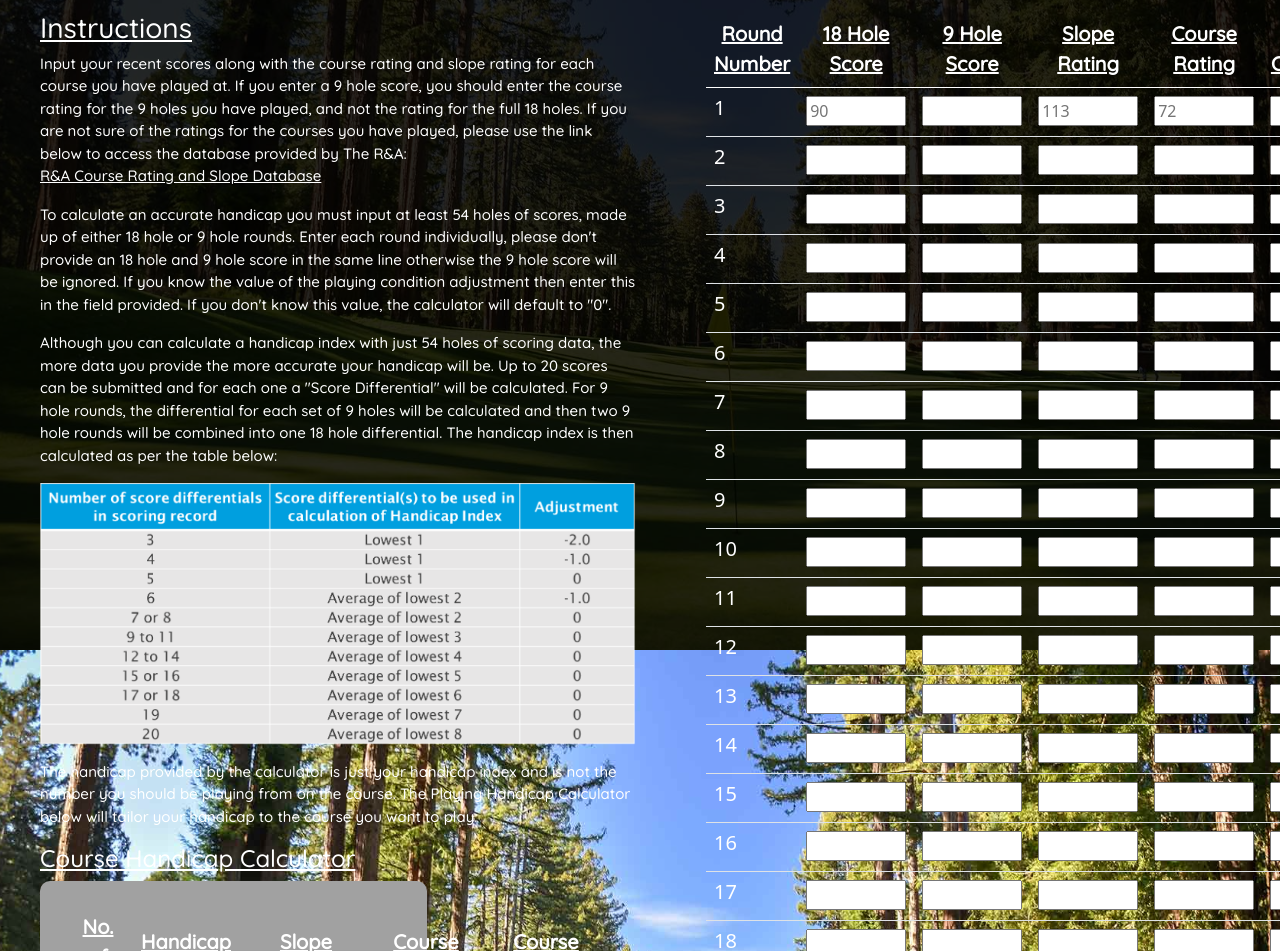
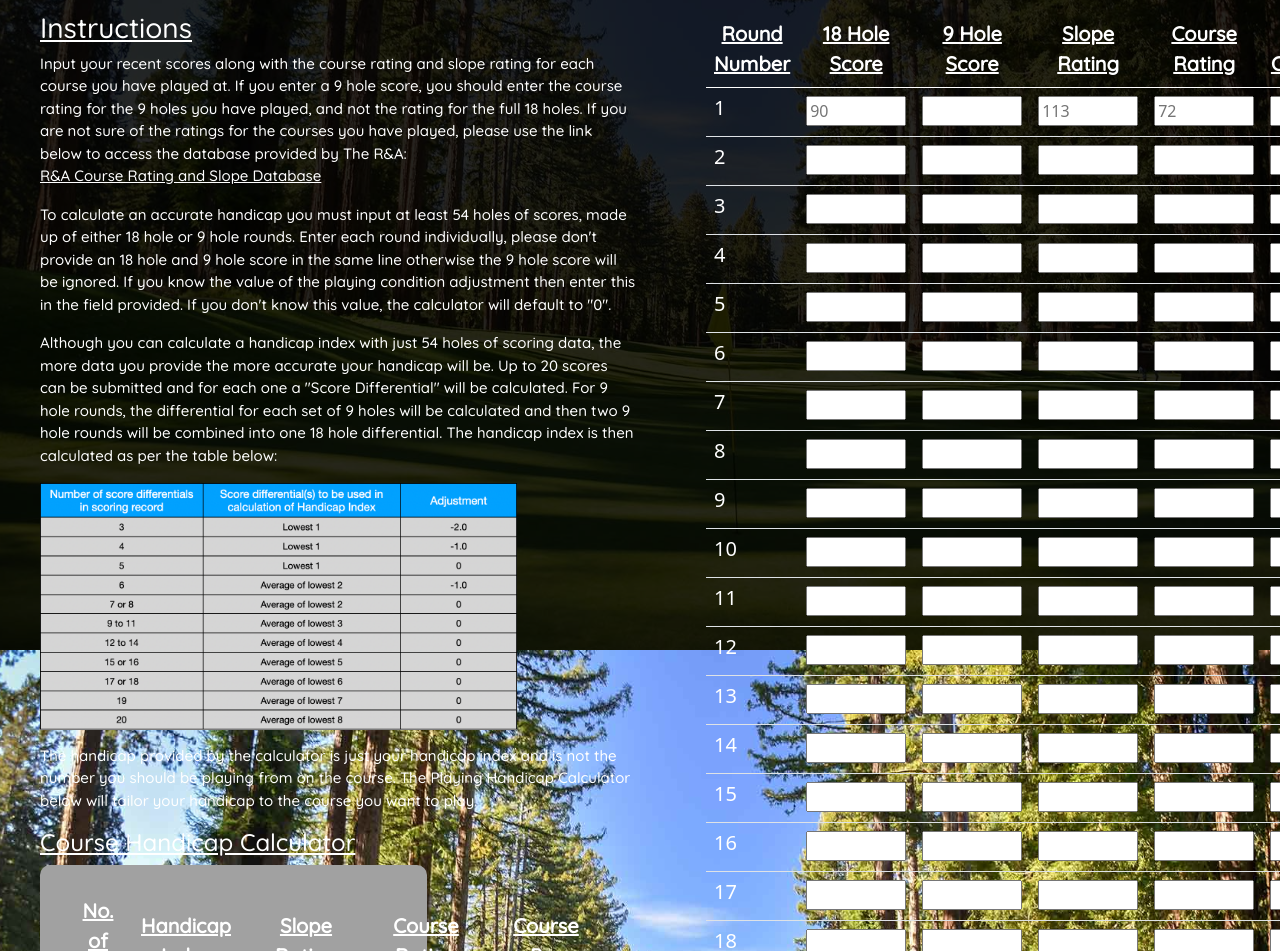
Before and after one commit to mblenk/golf-handicap-calculator, a website with bundled scripts: page index.html in a window 1280 px wide. Shown: the part 150-1101 px from the top of the page. Built offline with nearby package versions, Linux system fonts and the light colour scheme.

Commit message:
WHS image changed for highr resolution, README added

```diff
--- a/index.css
+++ b/index.css
@@ -123,7 +123,9 @@
     max-width:100%;
 }
 .diffs-graphic {
-    margin-bottom: 10px;
+    margin-bottom: 15px;
+    width: 80%;
+    max-width: 80%;
 }
 
 /* Modal */
--- a/index.html
+++ b/index.html
@@ -24,7 +24,7 @@
                 <p class="text-color">Input your recent scores along with the course rating and slope rating for each course you have played at. If you enter a 9 hole score, you should enter the course rating for the 9 holes you have played, and not the rating for the full 18 holes. If you are not sure of the ratings for the courses you have played, please use the link below to access the database provided by The R&A: <br> <a href="https://www.randa.org/worldhandicapsystem/Lookup" target="_blank" class="text-color link">R&A Course Rating and Slope Database</a></p>
                 <p class="text-color">To calculate an accurate handicap you must input at least 54 holes of scores, made up of either 18 hole or 9 hole rounds. Enter each round individually, please don't provide an 18 hole and 9 hole score in the same line otherwise the 9 hole score will be ignored. If you know the value of the playing condition adjustment then enter this in the field provided. If you don't know this value, the calculator will default to "0". </p>
                 <p class="text-color">Although you can calculate a handicap index with just 54 holes of scoring data, the more data you provide the more accurate your handicap will be. Up to 20 scores can be submitted and for each one a "Score Differential" will be calculated. For 9 hole rounds, the differential for each set of 9 holes will be calculated and then two 9 hole rounds will be combined into one 18 hole differential. The handicap index is then calculated as per the table below:</p>
-                <img src="images/WHSCalculations.png" alt="WHSCalculations" class="diffs-graphic"></img>
+                <img src="images/WHS-Calculations.png" alt="WHSCalculations" class="diffs-graphic"></img>
                 <p class="text-color">The handicap provided by the calculator is just your handicap index and is not the number you should be playing from on the course. The Playing Handicap Calculator below will tailor your handicap to the course you want to play.</p>
                 <div>
                     <h4 class="text-color" style="text-decoration: underline;">Course Handicap Calculator</h4>
```
Also changed, not shown: README.md (added), images/WHS-Calculations.png (added), images/WHSCalculations.png (deleted).
